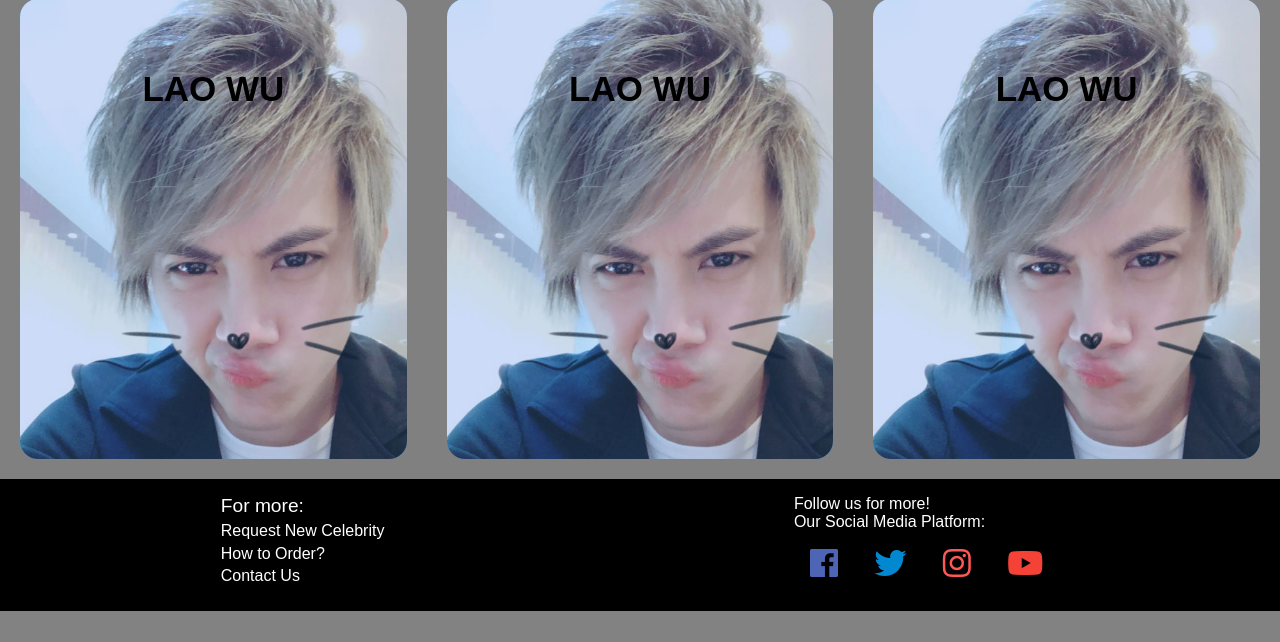
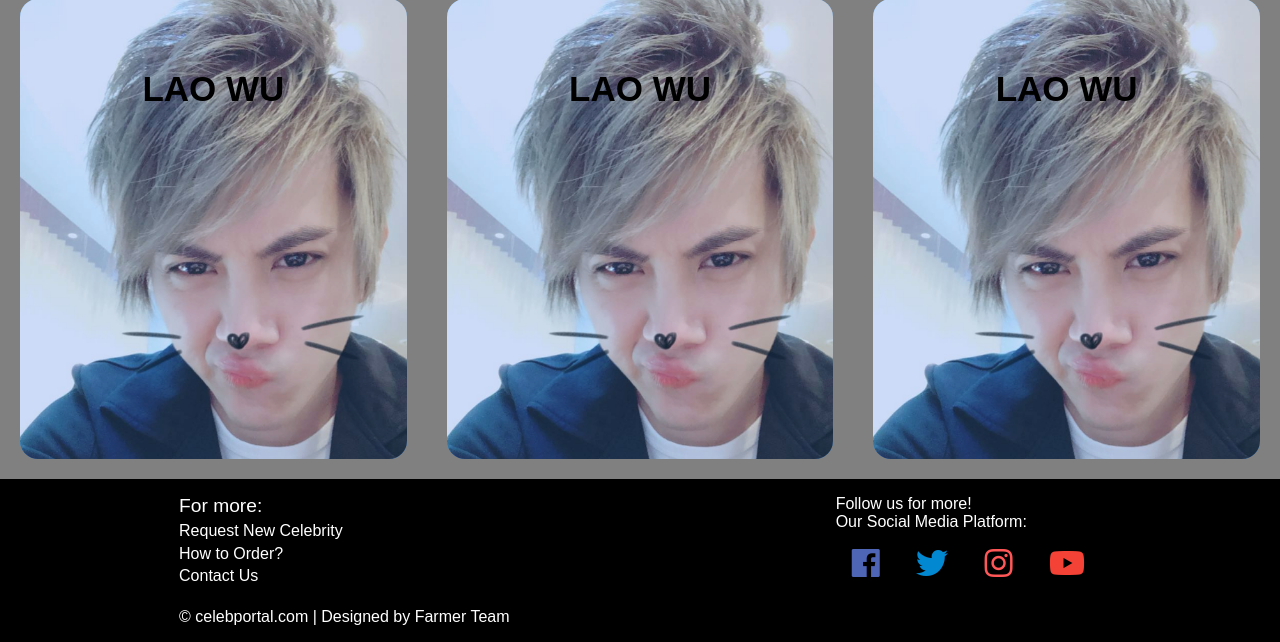
Before and after one commit to teckhuong/Personalized-Celebrity-Greetings-Portal, a PHP site: page /homepage.php in a window 1280 px wide. Shown: the part 2007-2649 px from the top of the page. Before the commit the page ends 2618 px from the top, so only its background shows below. Run offline with PHP 8.4, Linux system fonts and the light colour scheme; some libraries are stand-ins or nearby versions.

Commit message:
Update homepage.php

```diff
--- a/CelebPortal/homepage.php
+++ b/CelebPortal/homepage.php
@@ -143,11 +143,13 @@
     </section>
     <!-- Footer -->
     <section class="d-flex-r justify-content-space-around p-1 bg-grey" id="social">
-    <ul class="footerforhome" id="footer">
+    <ul class="footerforhome d-flex-c" id="footer">
             <p class="wsnc">For more: </p>
             <li class="rnc"><a href="#" >Request New Celebrity</a></li>
             <li class="rnc"><a href="#" >How to Order?</a></li>
             <li class="rnc"><a href="#" >Contact Us</a></li>
+                    </br>
+            <p>&copy; celebportal.com | Designed by Farmer Team</p>
         </ul>
         <ul class="d-flex-r">
 
```
